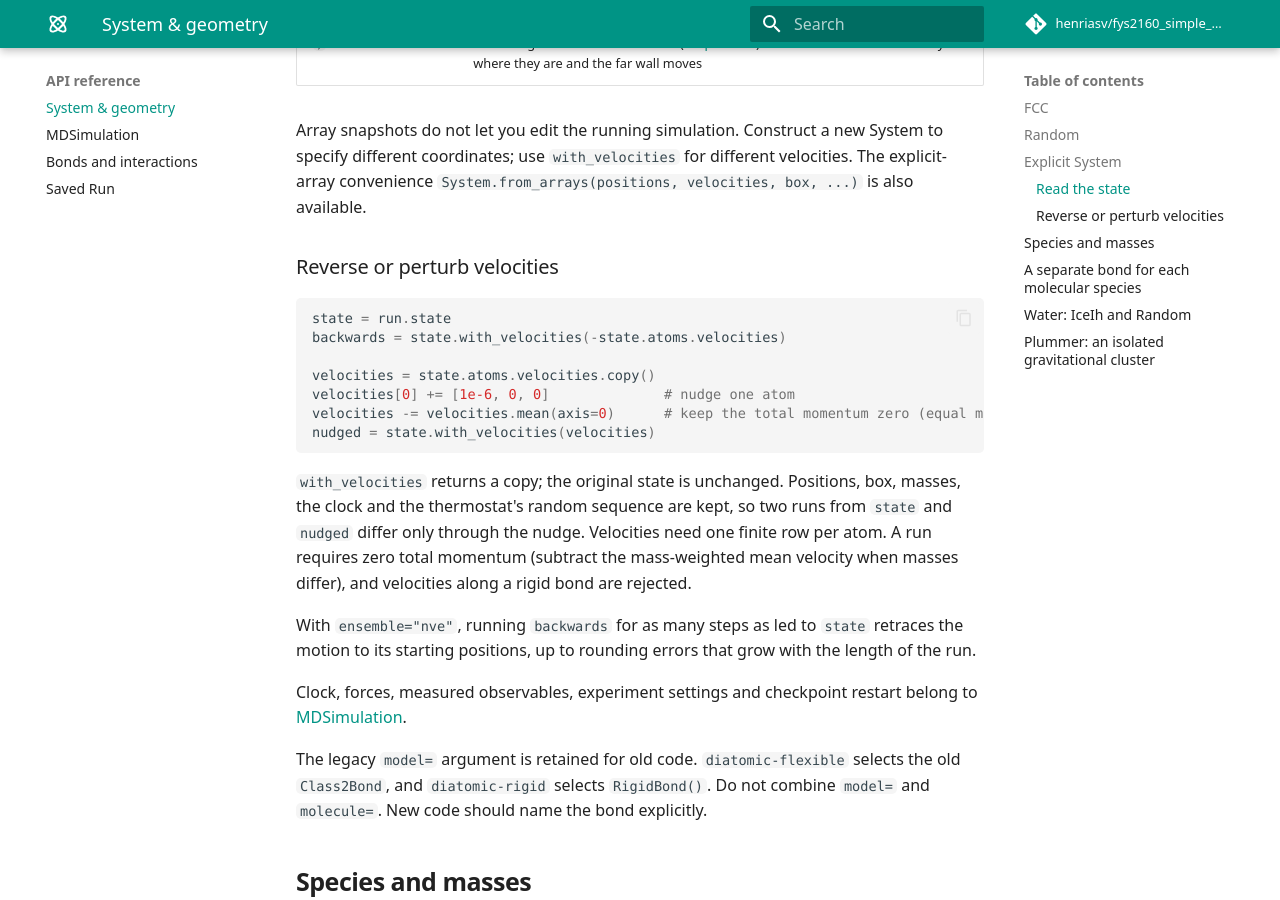
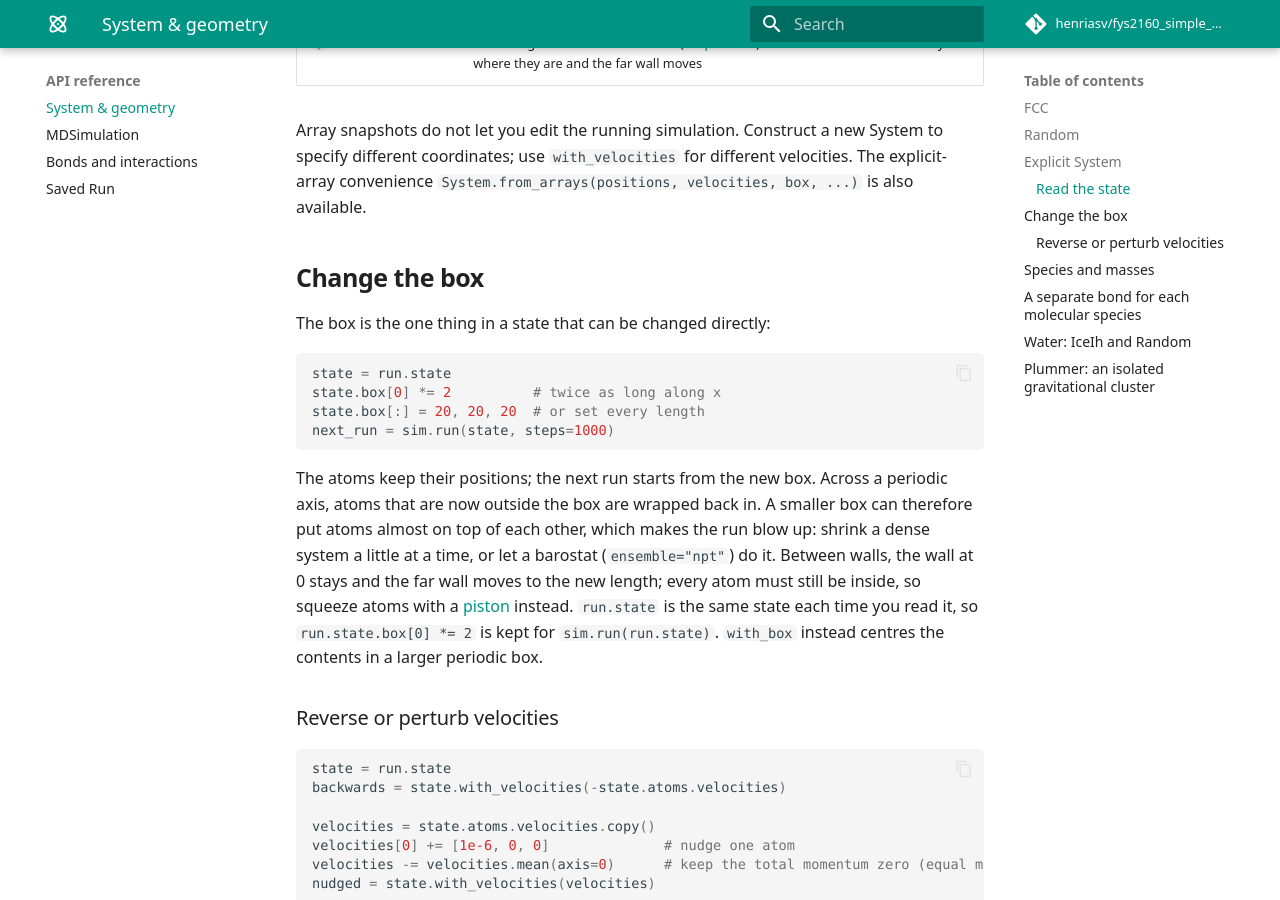
Before and after one commit to henriasv/fys2160_simple_md, an MkDocs documentation site: the page built from docs/api/system.md, in a window 1280 px wide and 900 px high, scrolled down 2947 px. Built offline with MkDocs 1.6.1 and Material for MkDocs 9.7.7, drawn with Linux system fonts in a browser that asks for light colours; comment, search, counter and statistics services are not loaded; some of the changed text lies outside the part shown.

Commit message:
Let students change a state's box in place: state.box[0] *= 2
state.box is now the state's own length array (with .lengths and .volume
as before). Atoms keep their positions; the next run wraps them into a
periodic box, and between walls the far wall moves (atoms must stay
inside; the message points to Piston). Run.state is cached so that an
edit of run.state reaches the next run.

Co-Authored-By: Claude Opus 5.5 <noreply@anthropic.com>

````diff
--- a/docs/api/system.md
+++ b/docs/api/system.md
@@ -83,7 +83,7 @@ sets the thermostat target, not an immediate velocity reset.
 | `system.dimension` | 3, or 2 for a flat system: the number of columns of positions and velocities |
 | `system.walls` | Names of the walls, such as `("left", "right", "bottom", "top")`; empty for a periodic box |
 | `system.rho` | Current N / volume (N / area for a flat system); NaN for an unconfined cluster |
-| `system.box.lengths`, `.volume` | Box lengths and volume (two lengths and the area for a flat system) |
+| `system.box`, `.lengths`, `.volume` | Box lengths and volume (two lengths and the area for a flat system). The box can be changed in place, `system.box[0] *= 2` ([below](#change-the-box)) |
 | `system.atoms.positions`, `.masses` | Read-only array snapshots |
 | `system.atoms.velocities` | Read-only snapshot, or None before velocities are assigned |
 | `system.atoms.molecule_ids` | IDs identifying molecular partners |
@@ -97,6 +97,27 @@ Array snapshots do not let you edit the running simulation. Construct a new
 System to specify different coordinates; use `with_velocities` for different
 velocities. The explicit-array convenience
 `System.from_arrays(positions, velocities, box, ...)` is also available.
+
+## Change the box
+
+The box is the one thing in a state that can be changed directly:
+
+```python
+state = run.state
+state.box[0] *= 2          # twice as long along x
+state.box[:] = 20, 20, 20  # or set every length
+next_run = sim.run(state, steps=1000)
+```
+
+The atoms keep their positions; the next run starts from the new box. Across a
+periodic axis, atoms that are now outside the box are wrapped back in. A smaller
+box can therefore put atoms almost on top of each other, which makes the run blow
+up: shrink a dense system a little at a time, or let a barostat (`ensemble="npt"`)
+do it. Between walls, the wall at 0 stays and the far wall moves to the new
+length; every atom must still be inside, so squeeze atoms with a
+[piston](../walls.md) instead. `run.state` is the same state each time you read
+it, so `run.state.box[0] *= 2` is kept for `sim.run(run.state)`. `with_box`
+instead centres the contents in a larger periodic box.
 
 ### Reverse or perturb velocities
 
````
Also changed, not shown: AGENTS.md (+14 -2 lines), 3 other files.
